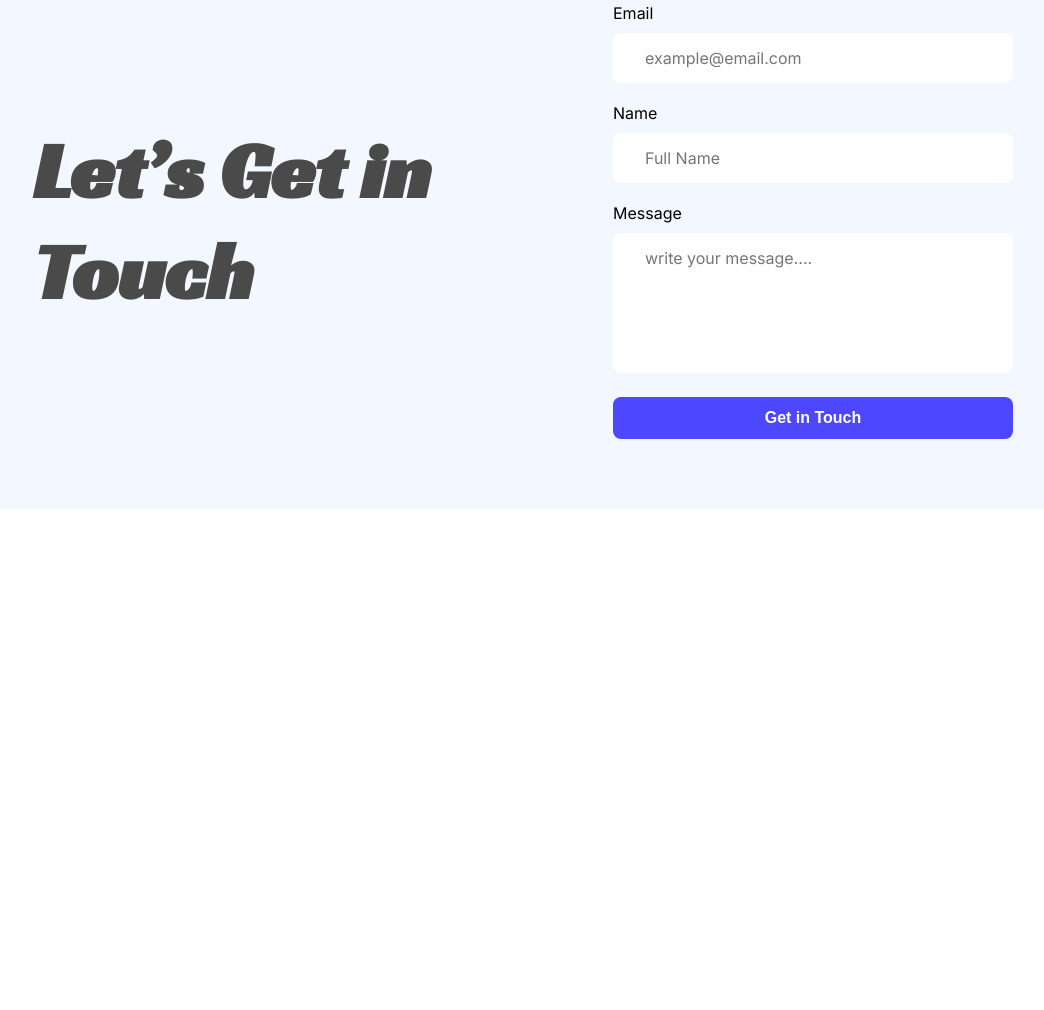
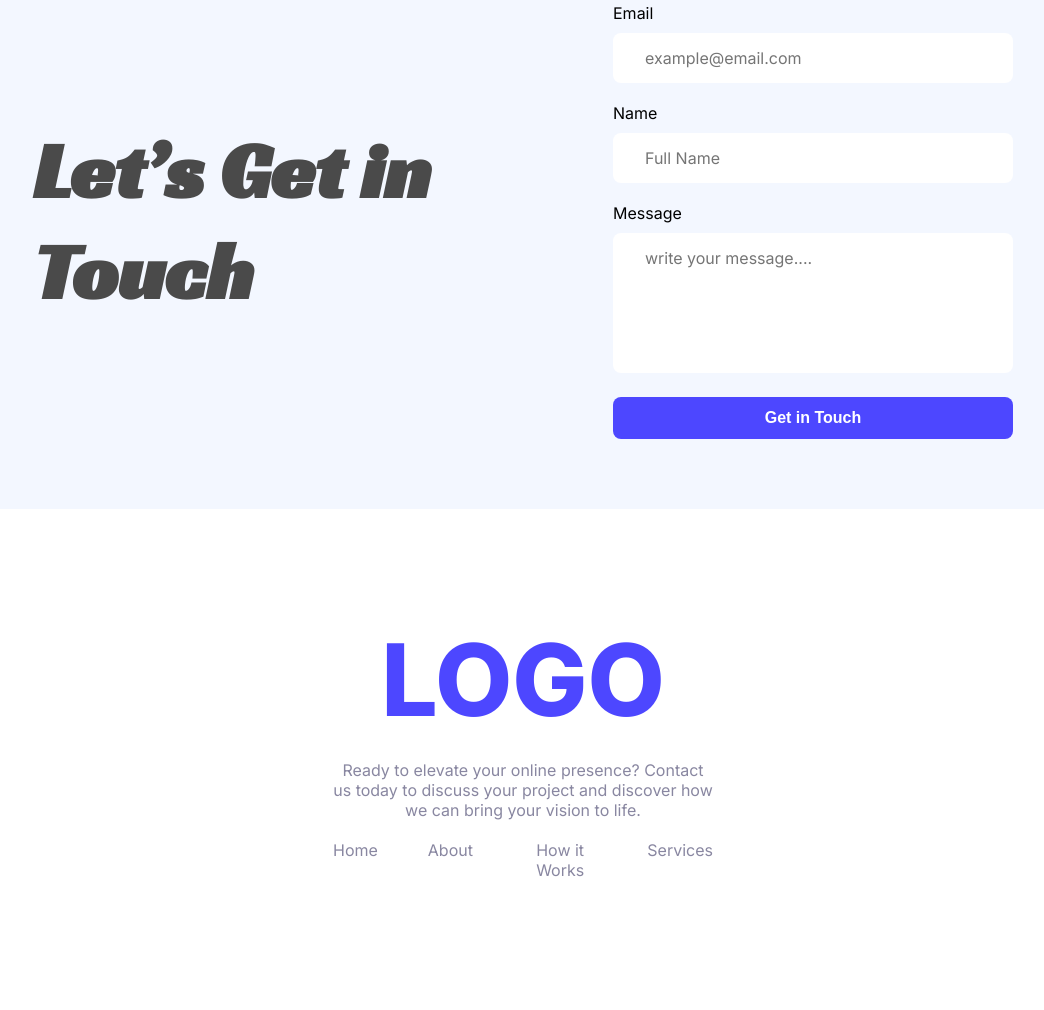
Before and after one commit to kawsar-hussain/ph-assignment-01, a plain HTML site: page index.html in a window 1280 px wide. Shown: the part 3112-4122 px from the top of the page, without its empty margins (117-1161 px from the left). Before the commit the page ends 3621 px from the top, so only its background shows below. Drawn offline with Linux system fonts and the light colour scheme.

Commit message:
added footer

```diff
--- a/index.html
+++ b/index.html
@@ -193,5 +193,31 @@
       <!-- contact end  -->
     </main>
     <!-- main end here -->
+
+    <!-- footer start here -->
+    <footer class="inter-font">
+      <h3 class="footer-logo">LOGO</h3>
+      <p class="footer-desc">
+        Ready to elevate your online presence? Contact us today to discuss your
+        project and discover how we can bring your vision to life.
+      </p>
+      <ul class="footer-link">
+        <li><a href="index.html">Home</a></li>
+        <li>
+          <a href="https://www.programming-hero.com/" target="_blank">About</a>
+        </li>
+        <li>
+          <a href="https://www.programming-hero.com/" target="_blank"
+            >How it Works</a
+          >
+        </li>
+        <li>
+          <a href="https://www.programming-hero.com/" target="_blank"
+            >Services</a
+          >
+        </li>
+      </ul>
+    </footer>
+    <!-- footer end here -->
   </body>
 </html>
--- a/style.css
+++ b/style.css
@@ -49,6 +49,7 @@ img {
 }
 
 /* header start here */
+
 header {
   background-image: url("images/Hero-bg.png");
   background-repeat: no-repeat;
@@ -57,6 +58,8 @@ header {
 
   height: 100vh;
 }
+
+/* nav start */
 
 nav {
   padding: 50px 150px;
@@ -70,7 +73,9 @@ nav {
   font-size: 34px;
   text-transform: uppercase;
 }
+/* nav end  */
 
+/* banner start */
 .banner {
   padding: 155px 270px;
   text-align: center;
@@ -81,6 +86,7 @@ nav {
   text-transform: bold;
   margin-bottom: 40px;
 }
+/* banner end */
 /* header end here */
 
 /* main start here */
@@ -88,7 +94,6 @@ main {
   background-color: var(--background-color);
   padding: 0 150px;
 }
-
 /* action start */
 .action {
   display: flex;
@@ -110,9 +115,11 @@ main {
   width: 450px;
   border-radius: 45px;
 }
+
 /* action end */
 
 /* Productive Users start */
+
 .productive-users {
   padding: 50px 140px;
   text-align: center;
@@ -208,6 +215,7 @@ main {
 /* user feedback end  */
 
 /* focus start */
+
 .focus {
   padding: 70px 150px;
   text-align: center;
@@ -281,3 +289,38 @@ form .btn {
 /* contact end */
 
 /* main end here */
+
+/* footer start */
+footer {
+  padding: 110px 450px;
+  text-align: center;
+}
+
+.footer-logo {
+  font-size: 100px;
+  font-weight: 800;
+  margin-bottom: 20px;
+  color: var(--primary-color);
+}
+
+.footer-desc {
+  color: var(--dark3);
+}
+
+.footer-link {
+  display: flex;
+  justify-content: center;
+  gap: 50px;
+  padding: 20px 0;
+}
+
+.footer-link a {
+  color: var(--dark3);
+}
+
+.footer-link a:hover {
+  color: var(--primary-color);
+  transition: 0.2s;
+}
+
+/* footer end */
```
